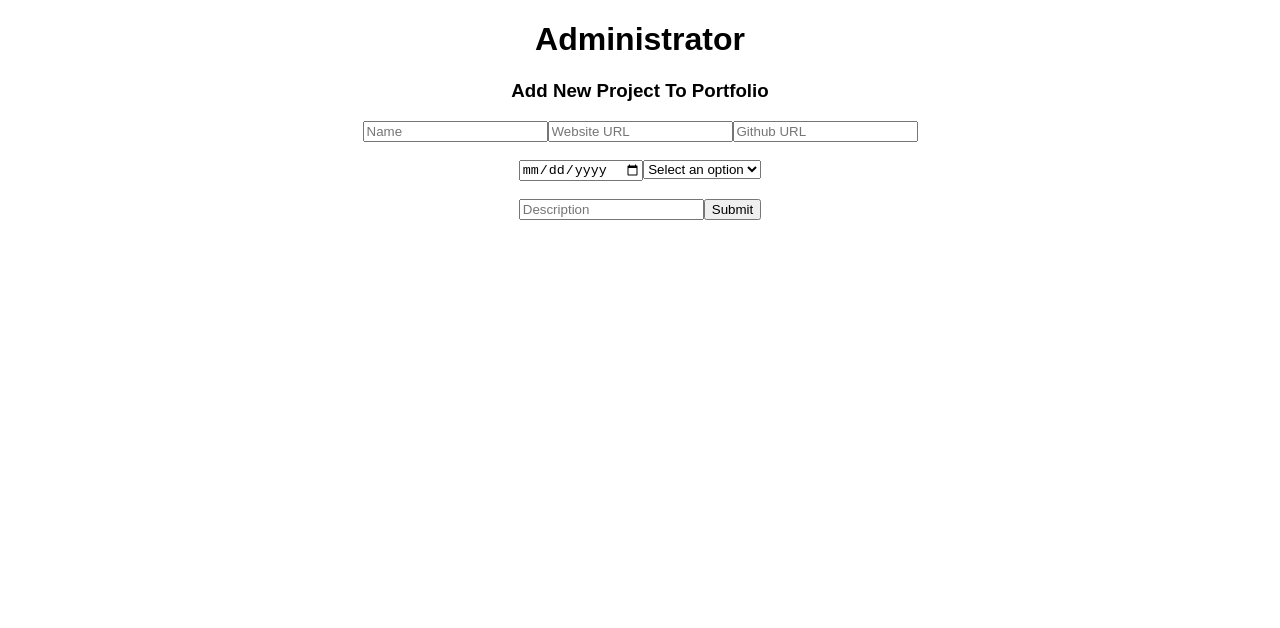
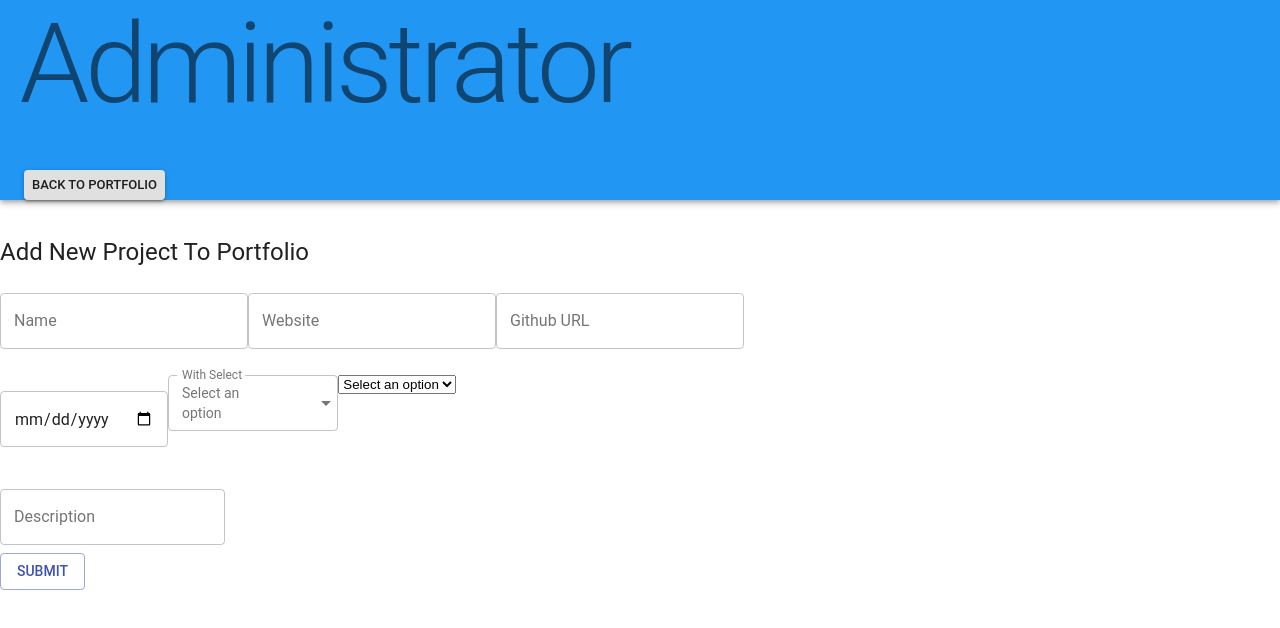
Before and after one commit to victoriachhieng/weekend-6-portfolio, a React (Create React App) app: page /#/admin in a window 1280 px wide. Shown: the top 628 px of the page. Built offline with nearby package versions, Linux system fonts and the light colour scheme.

Commit message:
styling added with material ui

```diff
--- a/package.json
+++ b/package.json
@@ -4,6 +4,7 @@
   "private": true,
   "proxy": "http://localhost:5000",
   "dependencies": {
+    "@material-ui/core": "^3.6.2",
     "axios": "^0.18.0",
     "express": "^4.16.4",
     "pg": "^7.7.1",
--- a/src/components/Admin/Admin.jsx
+++ b/src/components/Admin/Admin.jsx
@@ -1,6 +1,11 @@
 import React, { Component } from 'react';
 import { connect } from 'react-redux';
 import AdminNavBar from '../AdminNavbar/AdminNavBar';
+import TextField from "@material-ui/core/TextField";
+import Button from "@material-ui/core/Button";
+import InputAdornment from "@material-ui/core/InputAdornment";
+import MenuItem from "@material-ui/core/MenuItem";
+import Typography from "@material-ui/core/Typography";
 
 class Admin extends Component {
   state = {
@@ -27,37 +32,32 @@ class Admin extends Component {
     event.preventDefault();
     console.log("in handleClick", this.state.newProject);
     this.props.dispatch({ type: "ADD_PROJECT", payload: this.state.newProject});
+    this.setState({
+        newProject: ''
+    })
+    alert('You have successfully submited your project!')
   };
 
   render() {
-    return (
-      <div>
+    return <div>
         <AdminNavBar />
-        <h3>Add New Project To Portfolio</h3>
+        <br/>
+        <br/>
+        <Typography component="h2" variant="headline" gutterBottom>
+          Add New Project To Portfolio
+        </Typography>
         <form>
-          <input
-            type="text"
-            placeholder="Name"
-            onChange={this.handleChangeFor("name")}
-          />
-          <input
-            type="text"
-            placeholder="Website URL"
-            onChange={this.handleChangeFor("website")}
-          />
-          <input
-            type="text"
-            placeholder="Github URL"
-            onChange={this.handleChangeFor("github")}
-          />
+          <TextField id="outlined-name" label="Name" value={this.state.name} onChange={this.handleChangeFor("name")} margin="normal" variant="outlined" />
+          <TextField id="outlined-name" label="Website" value={this.state.website} onChange={this.handleChangeFor("website")} margin="normal" variant="outlined" />
+          <TextField id="outlined-name" label="Github URL" value={this.state.github} onChange={this.handleChangeFor("github")} margin="normal" variant="outlined" />
           <br />
           <br />
-          <input
-            type="date"
-            placeholder="Completion Date"
-            onChange={this.handleChangeFor("date_completed")}
-          />
-          <select onChange={this.handleChangeFor("tag_id")}>
+          <TextField id="outlined-name" type="date" onChange={this.handleChangeFor("date_completed")} margin="normal" variant="outlined" />
+          <TextField select variant="outlined" label="With Select" value={this.state.tag_id} onChange={this.handleChangeFor("tag_id")} InputProps={{ startAdornment: <InputAdornment position="start">
+                  Select an option
+                </InputAdornment> }} />
+
+          <select size="large" onChange={this.handleChangeFor("tag_id")}>
             <option value="">Select an option</option>
             <option value="1">React</option>
             <option value="2">jQuery</option>
@@ -68,15 +68,13 @@ class Admin extends Component {
           </select>
           <br />
           <br />
-          <input
-            type="text"
-            placeholder="Description"
-            onChange={this.handleChangeFor("description")}
-          />
-          <button onClick={this.handleSubmit}>Submit</button>
+          <TextField id="filled-multiline-flexible" multiline rowsMax="4" label="Description" value={this.state.description} onChange={this.handleChangeFor("description")} margin="normal" variant="outlined" />
+          <br />
+          <Button variant="outlined" color="primary" onClick={this.handleSubmit}>
+            Submit
+          </Button>
         </form>
-      </div>
-    );
+      </div>;
   }
 }
 
--- a/src/components/AdminNavbar/AdminNavBar.jsx
+++ b/src/components/AdminNavbar/AdminNavBar.jsx
@@ -1,13 +1,48 @@
 import React, {Component} from 'react';
+import { createMuiTheme } from "@material-ui/core/styles";
+import blue from "@material-ui/core/colors/blue";
+import AppBar from "@material-ui/core/AppBar";
+import Toolbar from "@material-ui/core/Toolbar";
+import Typography from "@material-ui/core/Typography";
+import Grid from "@material-ui/core/Grid";
+import MuiThemeProvider from "@material-ui/core/styles/MuiThemeProvider";
+import { withRouter } from "react-router-dom";
+import Button from "@material-ui/core/Button";
+
+const theme = createMuiTheme({
+  palette: {
+    primary: blue,
+    secondary: {
+      main: '#212121',
+    }
+  }
+});
 
 class AdminNavBar extends Component {
+
+  handleClick = () => {
+    this.props.history.push('/')
+    alert('You will be directed to the Portfolio Page')
+  }
+
   render() {
-    return (
-      <div>
-        <h1>Administrator</h1>
-      </div>
-    );
+    return <div>
+        <MuiThemeProvider theme={theme}>
+          <AppBar className="navbar" position="static" color="primary">
+            <Toolbar>
+              <Typography variant="h6" color="secondary">
+                <Typography component="h2" variant="display4" gutterBottom>
+                  Administrator
+                </Typography>
+              <Button size="small" variant="contained" color="default" onClick={this.handleClick}>
+                Back to Portfolio
+                </Button>
+              </Typography>
+            </Toolbar>
+          </AppBar>
+        </MuiThemeProvider>
+      </div>;
   }
 }
 
-export default AdminNavBar;
+export default withRouter(AdminNavBar);
--- a/src/components/App/App.js
+++ b/src/components/App/App.js
@@ -9,10 +9,10 @@ class App extends Component {
   render() {
     return (
       <Router>
-      <div className="App">
-        <Route path="/" exact component={ProjectPage}/>
-        <Route path="/admin" component={Admin}/>
-      </div>
+        <div>
+          <Route path="/" exact component={ProjectPage} />
+          <Route path="/admin" component={Admin} />
+        </div>
       </Router>
     );
   }
--- a/src/components/ProjectList/ProjectList.jsx
+++ b/src/components/ProjectList/ProjectList.jsx
@@ -1,5 +1,13 @@
-import React, {Component} from 'react';
-import {connect} from 'react-redux';
+import React, { Component } from "react";
+import { connect } from "react-redux";
+import Grid from "@material-ui/core/Grid";
+import Button from "@material-ui/core/Button";
+import Typography from "@material-ui/core/Typography";
+import Card from "@material-ui/core/Card";
+import CardActionArea from "@material-ui/core/CardActionArea";
+import CardActions from "@material-ui/core/CardActions";
+import CardContent from "@material-ui/core/CardContent";
+import CardMedia from "@material-ui/core/CardMedia";
 
 class ProjectList extends Component {
   componentDidMount() {
@@ -12,37 +20,62 @@ class ProjectList extends Component {
 
   handleDelete(project) {
     this.props.dispatch({ type: "DELETE_PROJECT", payload: project.id });
+    alert("Project deleted!");
   }
 
   render() {
-    let projectList = this.props.reduxStore.projects.map((projects) => {
-        console.log(projects);
+    let projectList = this.props.reduxStore.projects.map(projects => {
+      console.log(projects);
       return (
-        <ul key={projects.id}>
-          <p>{projects.name}</p>
-          <p>{projects.description}</p>
-          <p>{projects.thumbnail}</p>
-          <p>{projects.website}</p>
-          <p><a href={projects.github}>Github</a></p>
-          <button onClick={() => this.handleDelete(projects)}>DELETE</button>
-        </ul>
+        <div key={projects.id}>
+          <Card>
+              <CardActionArea>
+                  <CardMedia
+                      className="media"
+                      image={projects.thumbnail}
+                      title="pizza"
+                  />
+                  <CardContent>
+                      <Typography gutterBottom variant="h5" component="h2">
+                          {projects.name}
+                      </Typography>
+                      <Typography gutterBottom component="p">
+                          <a href={projects.website}>Website</a>
+                      </Typography>
+                      <Typography component="p">
+                          <a href={projects.github}>Github</a>
+                      </Typography>
+                      <Typography component="p">
+                          {projects.description}
+                      </Typography>
+                  </CardContent>
+              </CardActionArea>
+              <CardActions>
+                  <Button
+                      size="small"
+                      variant="contained"
+                      color="secondary"
+                      onClick={() => this.handleDelete(projects)}>
+                      Delete
+              </Button>
+              </CardActions>
+          </Card>
+          </div>
       );
     });
-    return (
-      <div>
-        <h1>Project list will go here:</h1>
+    return <div>
+        <Typography component="h2" variant="headline" gutterBottom>
+          Projects
+        </Typography>
         <ul>{projectList}</ul>
-        <pre>{JSON.stringify(this.props.reduxStore)}</pre>
-      </div>
-    );
+      </div>;
   }
 }
 
 const mapStateToProps = reduxStore => {
-    return{
-        reduxStore
-    }
-}
-
+  return {
+    reduxStore
+  };
+};
 
 export default connect(mapStateToProps)(ProjectList);
--- a/src/components/ProjectPage/ProjectPage.jsx
+++ b/src/components/ProjectPage/ProjectPage.jsx
@@ -2,6 +2,20 @@ import React, {Component} from 'react';
 import {connect} from 'react-redux';
 import ProjectList from '../ProjectList/ProjectList';
 import ProjectPageNavBar from '../ProjectPageNavBar/ProjectPageNavbar';
+import Avatar from "@material-ui/core/Avatar";
+import Grid from "@material-ui/core/Grid";
+import Typography from "@material-ui/core/Typography";
+
+const styles = {
+    avatar: {
+        margin: 10,
+    },
+    bigAvatar: {
+        margin: 10,
+        width: 500,
+        height: 500,
+    },
+};
 
 class ProjectPage extends Component {
 
@@ -15,13 +29,14 @@ class ProjectPage extends Component {
 
 
     render(){
-        return (
-            <div>
-                <ProjectPageNavBar/>
-                <h1>Victoria Chhieng</h1>
-                <ProjectList/>
-            </div>
-        )
+        return <div>
+            <ProjectPageNavBar />
+            <Avatar alt="Victoria Chhieng" src="/images/goat_small.jpg" />
+            <Typography component="h2" variant="headline" gutterBottom>
+              Victoria Chhieng
+            </Typography>
+            <ProjectList />
+          </div>;
     }
 }
 
--- a/src/components/ProjectPageNavBar/ProjectPageNavbar.jsx
+++ b/src/components/ProjectPageNavBar/ProjectPageNavbar.jsx
@@ -1,16 +1,47 @@
 import React, {Component} from 'react';
 import {connect} from 'react-redux';
+import { createMuiTheme } from '@material-ui/core/styles';
+import blue from '@material-ui/core/colors/blue';
+import AppBar from "@material-ui/core/AppBar";
+import Toolbar from "@material-ui/core/Toolbar";
+import Typography from "@material-ui/core/Typography";
+import Grid from "@material-ui/core/Grid";
+import MuiThemeProvider from "@material-ui/core/styles/MuiThemeProvider";
+import { withRouter } from "react-router-dom";
+import Button from "@material-ui/core/Button";
+
+const theme = createMuiTheme({
+  palette: {
+    primary: blue,
+    secondary: {
+        main: '#212121',
+    }
+  }
+});
 
 class ProjectPageNavBar extends Component {
 
+    handleClick = () => {
+        this.props.history.push('/admin');
+        alert('You will be directed to the Admin Section');
+    }
+
     render(){
-        return(
-            <div>
-                {/* <button onClick={this.handleClick}>Admin</button> */}
-                <h1>Portfolio</h1>
-            </div>
-        )
+        return <MuiThemeProvider theme={theme}>
+            <AppBar className="navbar" position="static" color="primary">
+              <Toolbar>
+                <Typography variant="h6" color="secondary">
+                  <Typography component="h2" variant="display4" gutterBottom>
+                    Portfolio
+                  </Typography>
+                  <Button size="small" variant="contained" color="default" onClick={this.handleClick}>
+                    Administrator Page
+                  </Button>
+                </Typography>
+              </Toolbar>
+            </AppBar>
+          </MuiThemeProvider>;
     }
 }
 
-export default connect()(ProjectPageNavBar);
+export default connect()(withRouter(ProjectPageNavBar));
```
Also changed, not shown: 1 other file (tests, documents, lock files or other folders).
